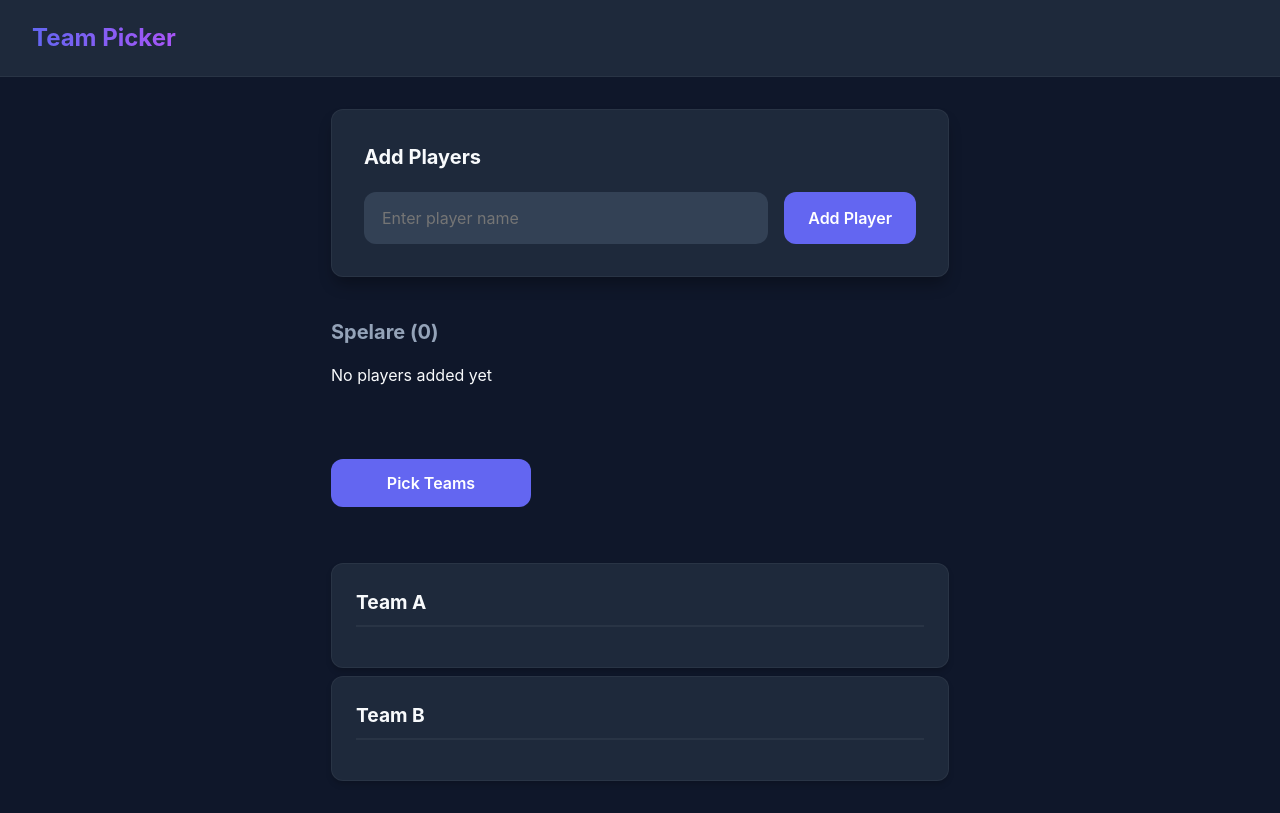
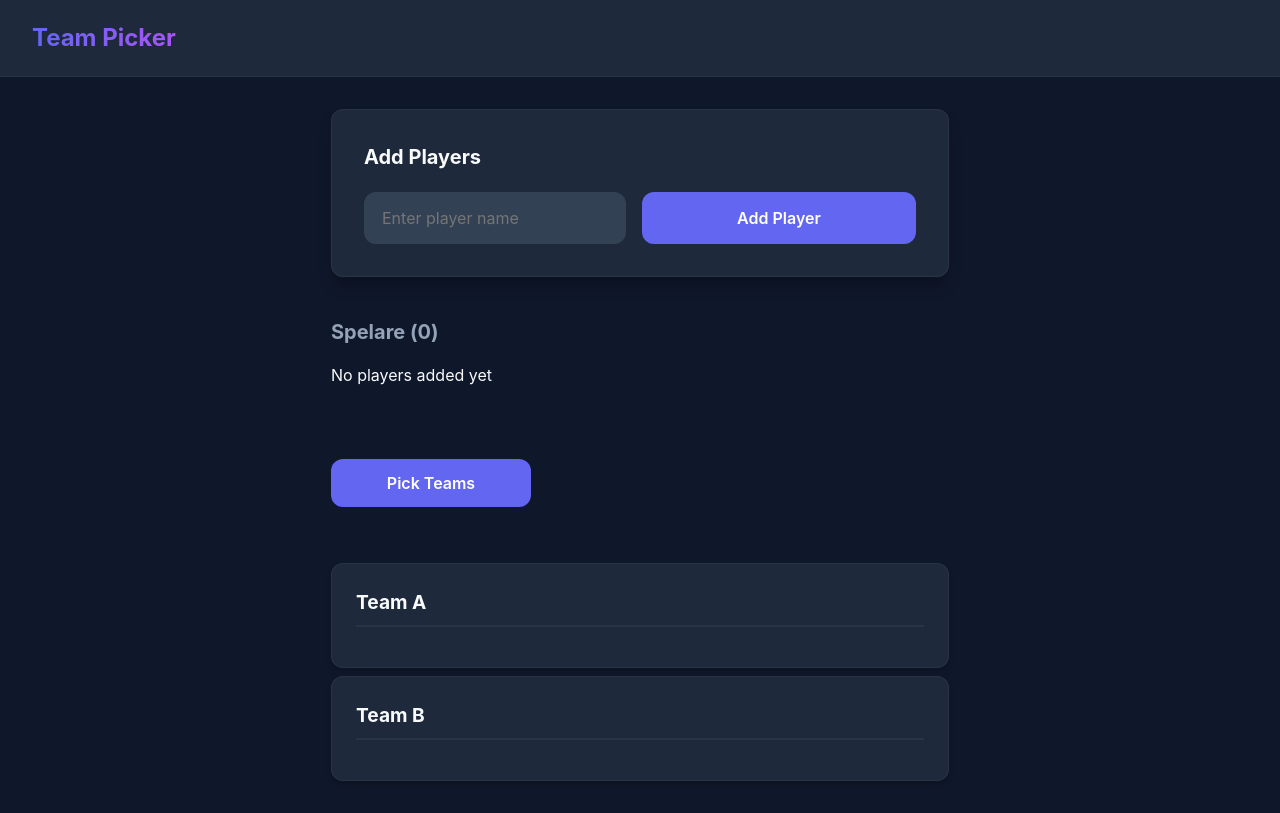
Before and after one commit to Lagerq2/TeamPicker, a React (Vite) app: page / in a window 1280 px wide. Built offline with nearby package versions, Linux system fonts and the light colour scheme.

Commit message:
fix app player btn for smaller screens

```diff
--- a/src/components/playerinput/PlayerInput.css
+++ b/src/components/playerinput/PlayerInput.css
@@ -14,10 +14,12 @@
 .player-form {
   display: flex;
   gap: 1rem;
+  flex-wrap: wrap;
 }
 
 .player-form input {
   flex: 1;
+  min-width: 200px;
   padding: 0.75rem 1rem;
   background-color: var(--bg-input);
   border: 2px solid transparent;
@@ -33,6 +35,8 @@
 }
 
 .player-form button {
+  flex: 1;
+  min-width: 120px;
   padding: 0.75rem 1.5rem;
   background-color: var(--primary);
   color: white;
```
